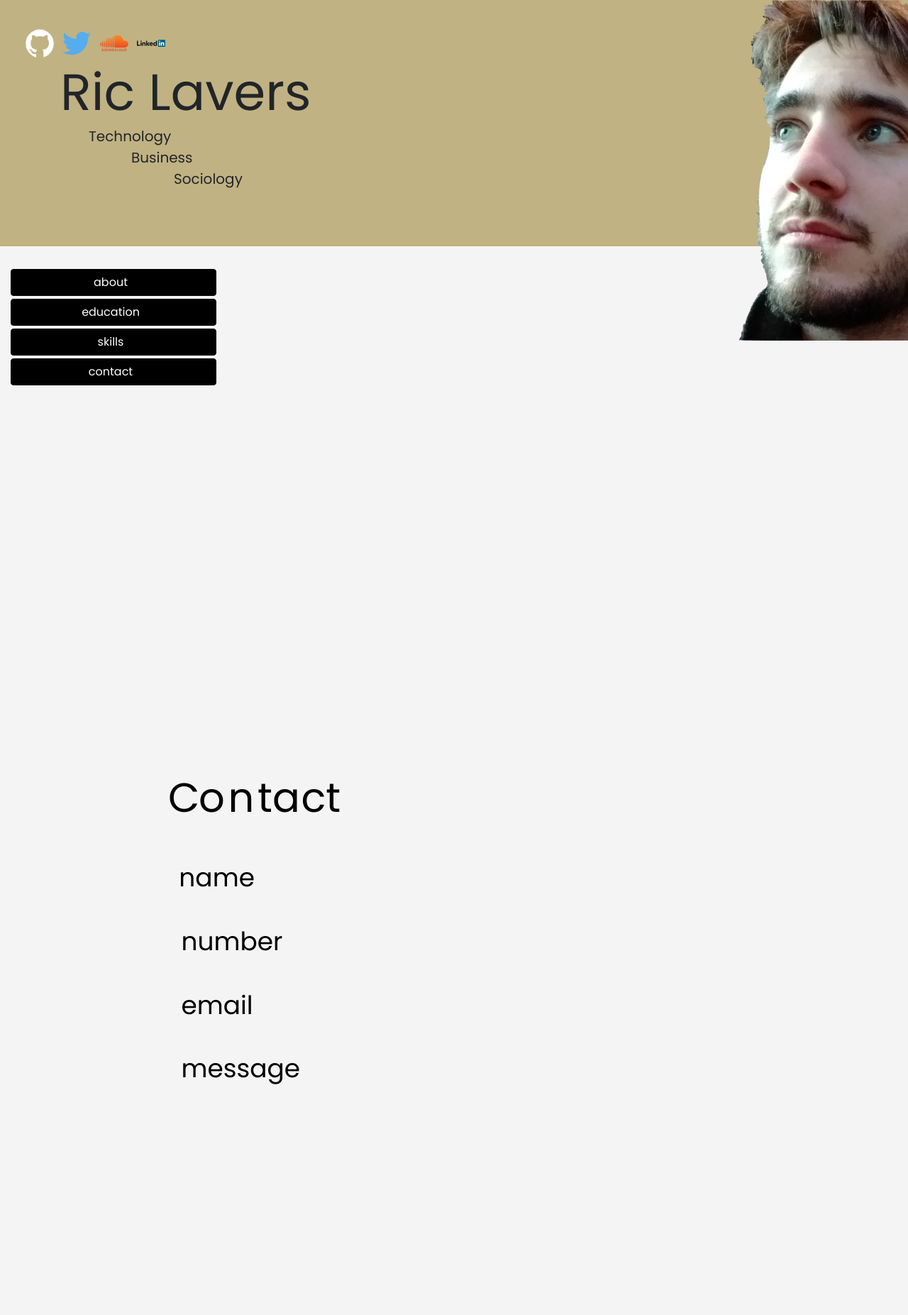
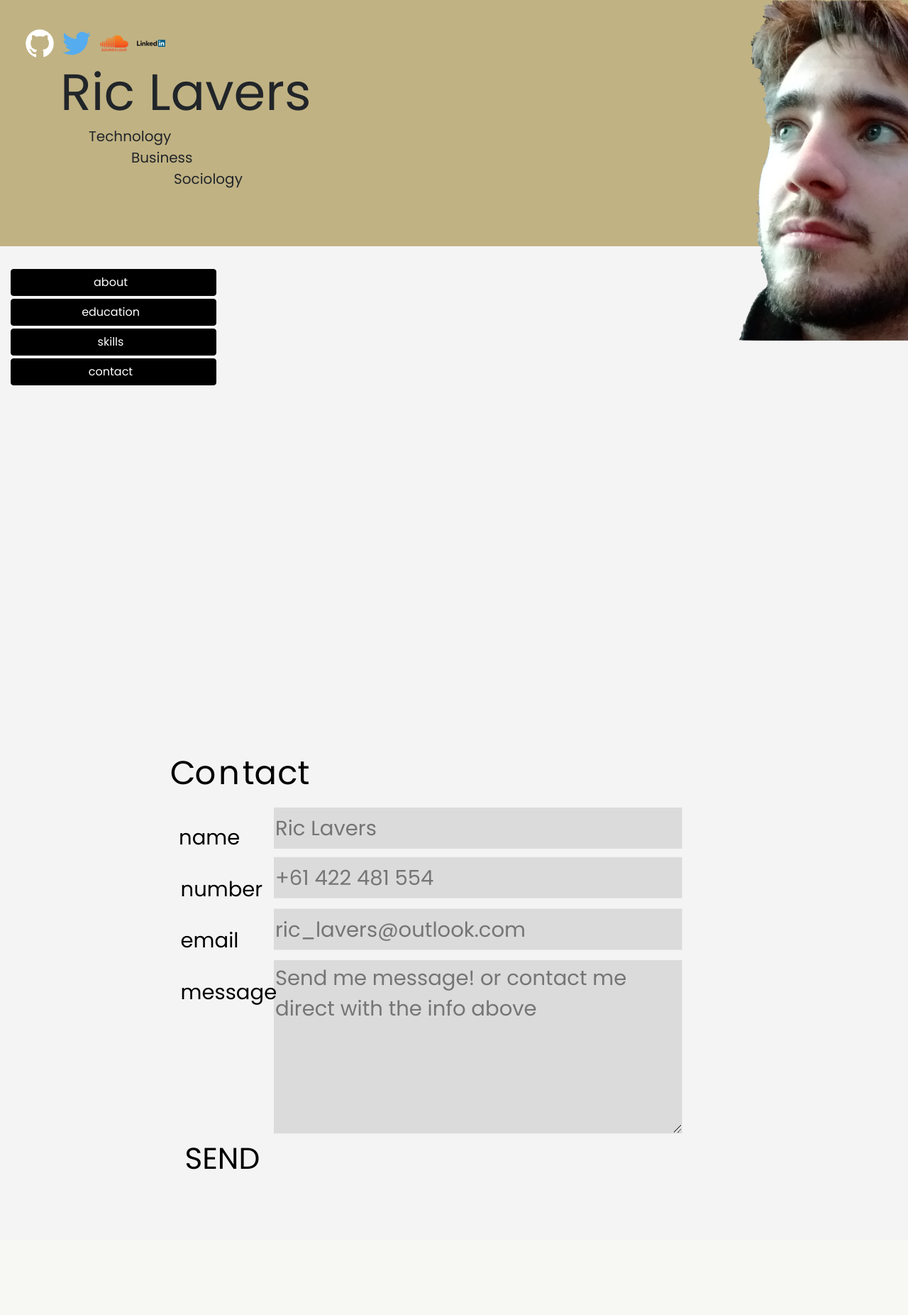
Before and after one commit to Ric-Lavers/portfolio_rails, a Rails app: page / in a window 1280 px wide. Shown: the whole page at 71% size. After the commit the page ends 1747 px from the top, so only its background shows below. Run offline with Rails 7, Linux system fonts and the light colour scheme; style sheets or scripts are compiled from the project's sources; some libraries are stand-ins or nearby versions.

Commit message:
passed html validator

```diff
--- a/app/assets/javascripts/application.js
+++ b/app/assets/javascripts/application.js
@@ -1,8 +1,3 @@
-$(document).ready(function(){
-var myPath = document.getElementById("word");
-var length = myPath.getTotalLength();
-console.log(length);
-});
 
 $(document).ready(function(){
 
@@ -64,11 +59,11 @@ var w =$(document).width();
 
 var right = $("#btn-contact").offset().right ;
 var left = $("#btn-contact").offset().left ;
-console.log("left |" + left +" right |"+ right);
+// console.log("left |" + left +" right |"+ right);
 var width = $("#btn-contact").width();
-console.log("width" + width);
+// console.log("width" + width);
 var middleX =(width/2) +5;
-console.log("margin-left" + middleX);
+// console.log("margin-left" + middleX);
 
 $("#Layer_3").css("margin-left", middleX);
 });
@@ -77,7 +72,7 @@ $("#Layer_3").css("margin-left", middleX);
 
 $(".main-feature .menu a[href^='#']").on('click', function(e) {
    // prevent default anchor click behavior
-   console.log("MY MAN");
+  //  console.log("MY MAN");
    e.preventDefault();
    $('#btn-contact').removeClass('focus');
    // store hash
--- /dev/null
+++ b/app/assets/javascripts/svg-length.js
@@ -0,0 +1,5 @@
+$(document).ready(function(){
+var myPath = document.getElementById("word");
+var length = myPath.getTotalLength();
+// console.log(length);
+});
--- a/app/assets/stylesheets/application.scss
+++ b/app/assets/stylesheets/application.scss
@@ -104,7 +104,7 @@ body{
  .my-sections.open-para img{
    display:inline;
  }
- section p{
+ .my-sections p{
    height: 0;
    opacity: 0;
 
@@ -141,6 +141,7 @@ body{
    width: 100%;
    height: 60px;
    background-color: white;
+   margin-bottom: 40px;
  }
  /*section:first-child{
    -webkit-clip-path: polygon(0 0%, 100% 0%, 100% 90%, 0 100%);
@@ -184,8 +185,8 @@ body{
 
  #Layer_3{
    overflow:visible;
-   width:90%;
-   height:90%;
+   width:80%;
+   height: 80%;
    margin:0px;
 
  }
@@ -317,16 +318,14 @@ body{
  //desktop
  @media (min-width:1200px) {
    #Layer_3{
-     width:90%;
-     height: 90%;
+
      margin-top: 125px;
     //  margin-left: 45px;
    }
  }
  @media (min-width:1000px) {
    #Layer_3{
-     width:90%;
-     height: 90%;
+
      margin-top: 100px;
     //  margin-left: 40px;
    }
@@ -334,14 +333,17 @@ body{
  @media (max-width:800px) {
    #Layer_3{
      margin-top: 40px;
+
    }
    #face{
-     height:50%;
+     height:55%;
    }
  }
 @media only screen and (max-width: 390px) {
   #Layer_3{
     margin-top: -150px;
+    width:90%;
+    height: 90%;
     // margin-left: 30px;
   }
 }
@@ -351,8 +353,10 @@ body{
           transition: background-color 2s ease;
       }
       #Layer_3{
-        margin-top: -50px;
+        margin-top: -90px;
         margin-left: -8px;
+        width:90%;
+        height: 90%;
       }
       #face{
         height:45%;
--- a/app/views/layouts/application.html.erb
+++ b/app/views/layouts/application.html.erb
@@ -16,6 +16,7 @@
 
 
     <%= stylesheet_link_tag    'application', media: 'all', 'data-turbolinks-track': 'reload' %>
+    <%= javascript_include_tag 'application', 'data-turbolinks-track': 'reload' %>
     <%= javascript_include_tag 'application', 'data-turbolinks-track': 'reload' %>
 
 <script src="https://code.jquery.com/ui/1.12.1/jquery-ui.js"></script>
--- a/app/views/pages/homepage.html.erb
+++ b/app/views/pages/homepage.html.erb
@@ -27,10 +27,10 @@
         </div>
 
         <div class="col-9" id="main-bit">
-          <section id="about" class="my-sections">
+          <div id="about" class="my-sections">
             <p>"I'm a full stack Junior developer based in Sydney, Australia. <br> <br> When I'm not writing code I might be planning a Event, making some music, or reading sci-fi.<br /><br>  My road to development has taken me through two degrees, three businesses, and a heap of stories but with development I've found something I really like."</p>
-          </section>
-          <section id="education"  class="my-sections">
+          </div>
+          <div id="education"  class="my-sections">
             <div class="container">
               <div class="row">
                 <div class="col-xs-4 col-sm-2">
@@ -58,8 +58,8 @@
               </div>
             </div>
              <br>
-          </section>
-          <section id="skills" class="my-sections">
+          </div>
+          <div id="skills" class="my-sections">
             <!-- <img src="assets/images/Logos/test.png" alt="html"> -->
             <%= image_tag("Logos/html-5.svg",:title => 'html-5' ) %>
             <%= image_tag("Logos/css-3.svg",:title => 'css-3' ) %>
@@ -90,10 +90,10 @@
             <%= image_tag("Logos/sc2.png",:title => 'Starcraft 2 (Protoss)' ) %>
 
             <p>With skills with a broad range of technologies, programming languages and software, Ric is a valuable assest on any development team. </p>
-          </section>
-          <section id="Contact" class="my-sections">
+          </div>
+          <div id="Contact" class="my-sections">
             <p>"Contact - ipsum dolor sit amet, consectetur adipiscing elit, sed do eiusmod tempor incididunt ut labore et dolore magna aliqua. "</p>
-          </section>
+          </div>
           </div>
         </div><!-- row-->
 
@@ -115,34 +115,34 @@
                 <text id="text_3" class="text" transform="translate(233.7 258.8)" font-size="20" font-family="Myriad Pro">email</text>
                 <text id="text_4" class="text" transform="translate(233.7 308.8)" font-size="20" font-family="Myriad Pro">message</text>
 
-  <foreignObject x="223.7" y="438.5">
+  <foreignObject x="223.7" y="438.5" height="100%" width="100%">
       <div xmlns="http://www.w3.org/1999/xhtml">
       <button class="send-button">SEND</button>
           </div>
   </foreignObject>
                 <text class="text text-title" transform="translate(223.5 100.3)" font-size="32" font-family="Myriad Pro">C<tspan x="23.9" y="0">o</tspan><tspan x="47" y="0">n</tspan><tspan x="70.1" y="0">ta</tspan><tspan x="104.2" y="0">c</tspan><tspan x="123.6" y="0">t</tspan></text>
 
-               <foreignObject x="323.5" y="123" >
+               <foreignObject x="323.5" y="123" height="100%" width="100%">
                   <div>
-                  <input class="my-input"placeholder="Ric Lavers"></input>
+                  <input class="my-input" placeholder="Ric Lavers"/>
                       </div>
               </foreignObject>
-              <foreignObject x="323.5" y="170.5" >
+              <foreignObject x="323.5" y="170.5" height="100%" width="100%">
                   <div>
-                  <input class="my-input"placeholder="+61 422 481 554"></input>
+                  <input class="my-input" placeholder="+61 422 481 554"/>
                       </div>
               </foreignObject>
-            <foreignObject x="323.5" y="220.5" >
+            <foreignObject x="323.5" y="220.5" height="100%" width="100%">
                   <div>
-                  <input class="my-input"placeholder="ric_lavers@outlook.com"></input>
+                  <input class="my-input" placeholder="ric_lavers@outlook.com"/>
                       </div>
               </foreignObject>
-            <foreignObject x="323.5" y="270.5" >
-              <body>
+            <foreignObject x="323.5" y="270.5" height="100%" width="100%" >
+
                 <div>
-                  <textarea class="my-input"id="message-input" name="message" rows="10" cols="30" placeholder="Send me message! or contact me direct with the info above"></textarea>
+                  <textarea class="my-input" id="message-input" name="message" rows="10" cols="30" placeholder="Send me message! or contact me direct with the info above"></textarea>
                     </div>
-              </body>
+
 
               </foreignObject>
 
```
